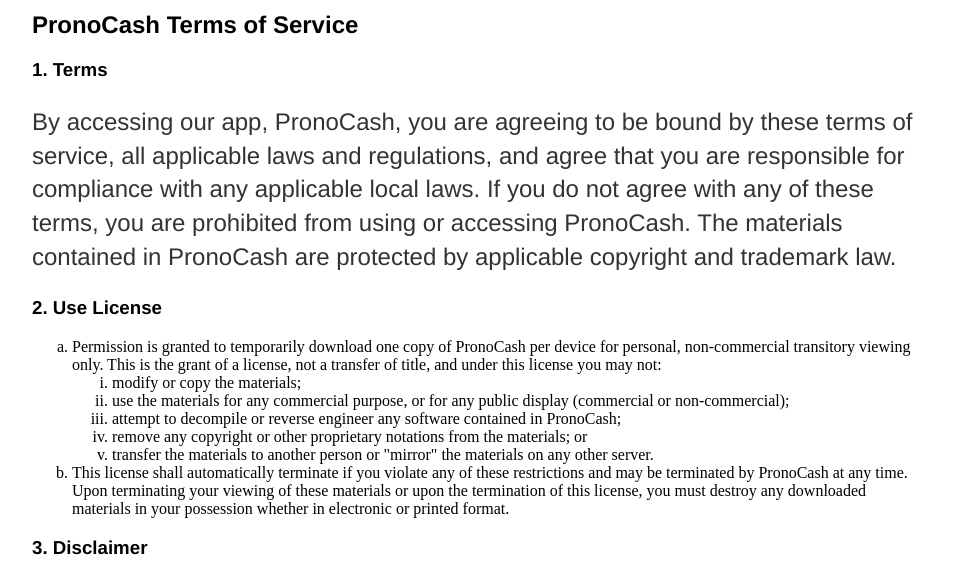
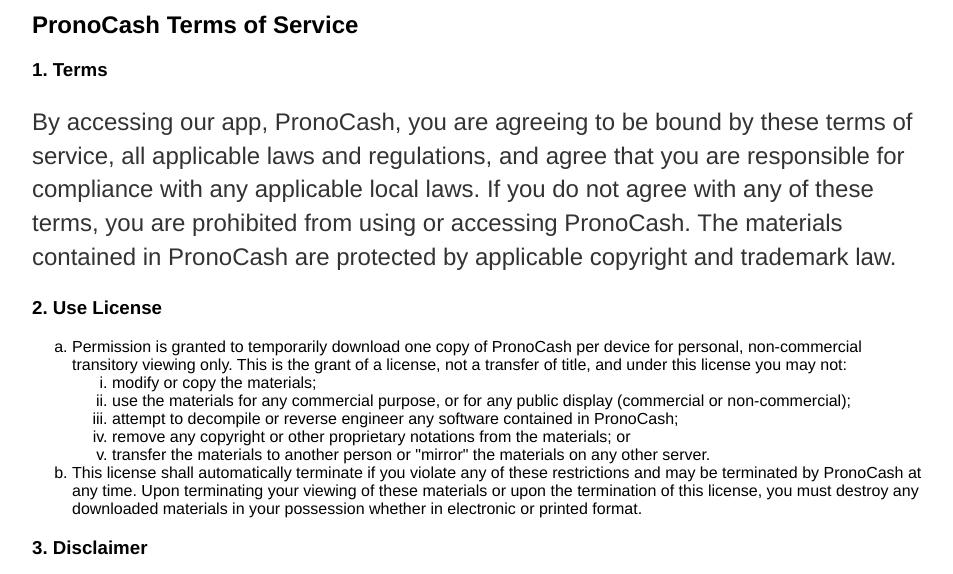
Before and after one commit to PronoCash/PronoCash.github.io, a plain HTML site: page TermsOfUse.html in a window 1280 px wide. Shown: the part 186-760 px from the top of the page, without its empty margins (160-1113 px from the left). Drawn offline with Linux system fonts and the light colour scheme.

Commit message:
Update main.css

```diff
--- a/css/main.css
+++ b/css/main.css
@@ -29,7 +29,7 @@
 h3 {
     font-family:'Helvetica', 'Arial', 'Sans-Serif';
 }
-div container {
+div container, ol li {
     font-family:'Helvetica', 'Arial', 'Sans-Serif';
 }
 p {
```
